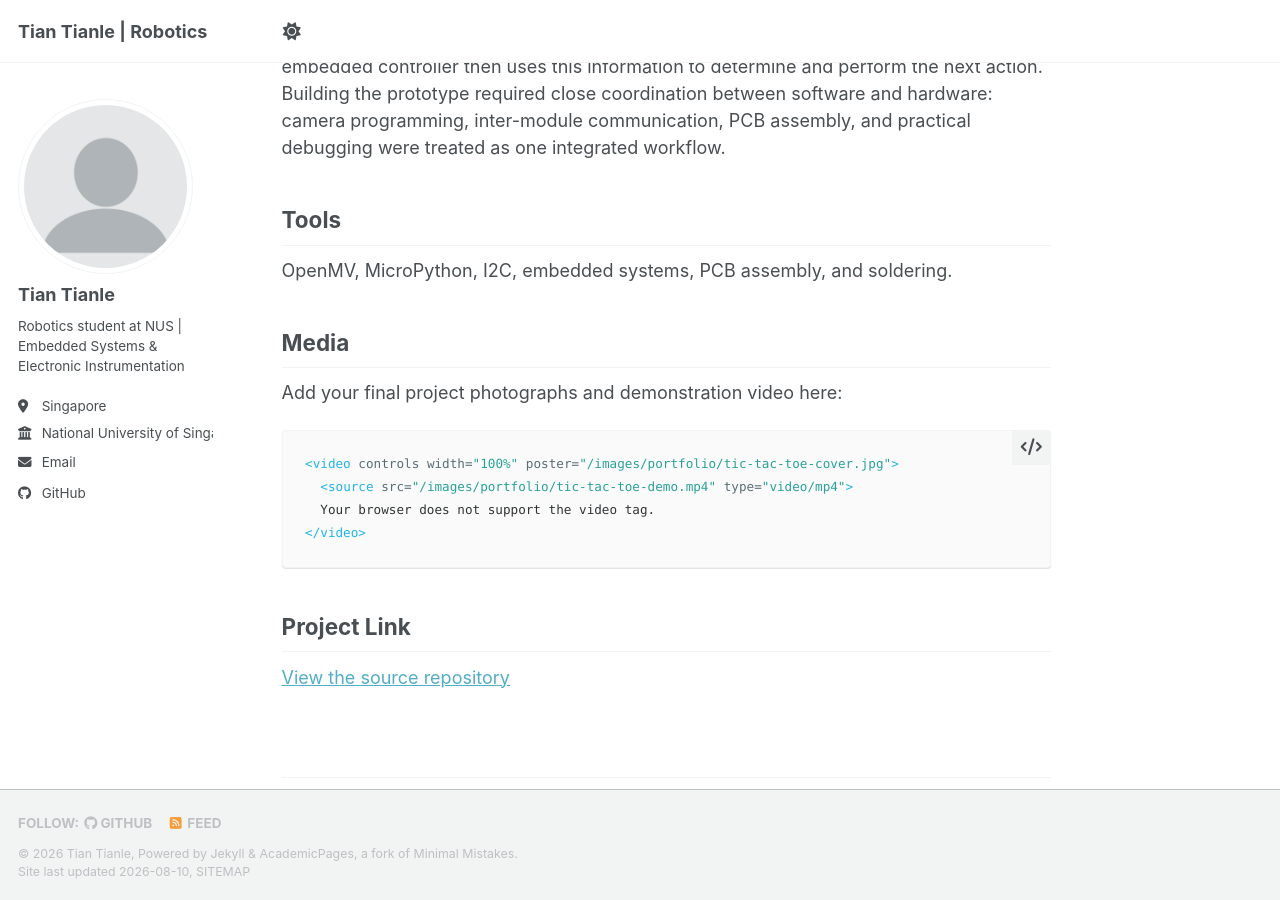
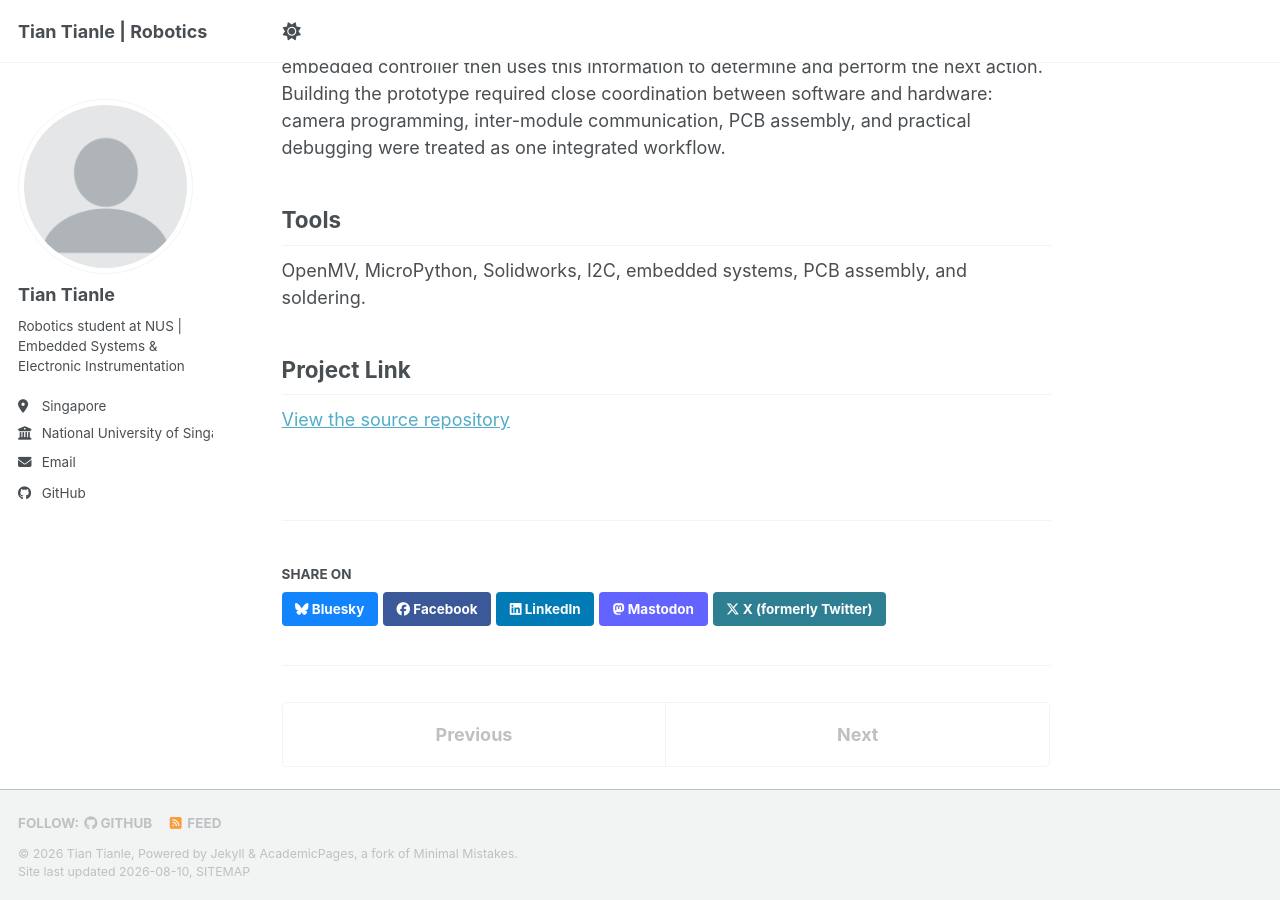
Before and after one commit to henrenzhenderen5/henrenzhenderen5.github.io, a Jekyll site: the page built from _portfolio/2024-08-tic-tac-toe-robot.md, in a window 1280 px wide and 900 px high, scrolled down 1463 px. Built offline with Jekyll 4.4.1, drawn with Linux system fonts in a browser that asks for light colours; a style sheet for code colours, icons or effects is not loaded.

Commit message:
Update 2024-08-tic-tac-toe-robot.md

````diff
--- a/_portfolio/2024-08-tic-tac-toe-robot.md
+++ b/_portfolio/2024-08-tic-tac-toe-robot.md
@@ -27,18 +27,8 @@ The OpenMV camera observes the board and identifies the current game state. The
 
 ## Tools
 
-OpenMV, MicroPython, I2C, embedded systems, PCB assembly, and soldering.
+OpenMV, MicroPython, Solidworks, I2C, embedded systems, PCB assembly, and soldering.
 
-## Media
-
-Add your final project photographs and demonstration video here:
-
-```html
-<video controls width="100%" poster="/images/portfolio/tic-tac-toe-cover.jpg">
-  <source src="/images/portfolio/tic-tac-toe-demo.mp4" type="video/mp4">
-  Your browser does not support the video tag.
-</video>
-```
 
 ## Project Link
 
````
